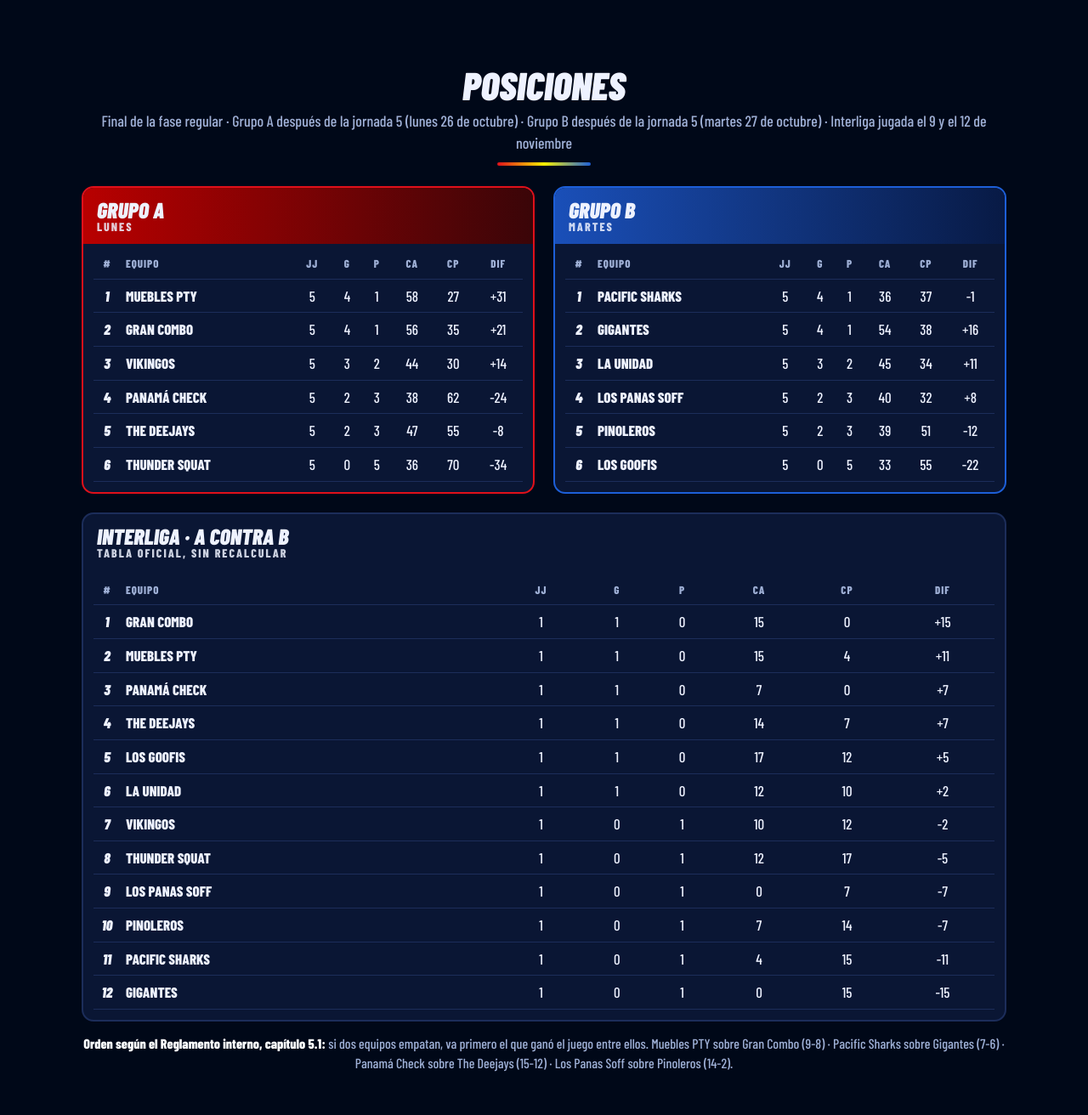
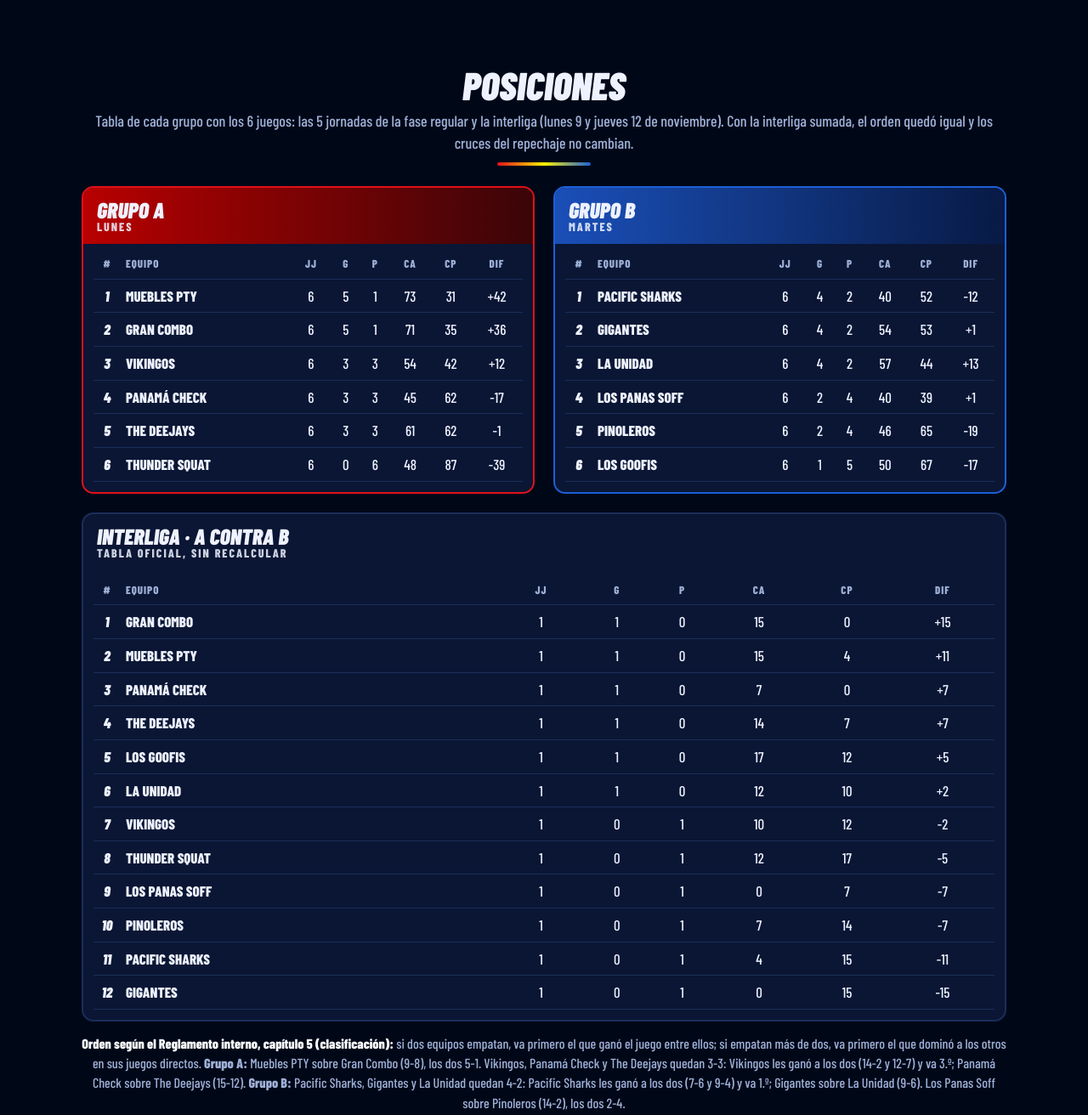
Before and after one commit to ligaalbrook/ligaalbrook.github.io, a plain HTML site: page index.html in a window 1280 px wide. Shown: the part 6350-7662 px from the top of the page at 85% size. Drawn offline with Linux system fonts and the light colour scheme.

Commit message:
Eclipse: tabla de grupos con la interliga sumada (6 juegos) y desempates del cap. 5
Co-Authored-By: Claude Opus 5.5 <noreply@anthropic.com>
Claude-Session: https://claude.ai/code/session_01Fjto3Ffy7rBMWeqNKewhoe

```diff
--- a/index.html
+++ b/index.html
@@ -310,9 +310,9 @@ footer p{color:var(--tenue);font-size:14px;letter-spacing:3px;text-transform:upp
     </div>
 
     <div class="sec" id="eclipse-posiciones">
-      <div class="sec-titulo"><h3 class="it">Posiciones</h3><p>Final de la fase regular · Grupo A después de la jornada 5 (lunes 26 de octubre) · Grupo B después de la jornada 5 (martes 27 de octubre) · Interliga jugada el 9 y el 12 de noviembre</p><div class="raya"></div></div>
+      <div class="sec-titulo"><h3 class="it">Posiciones</h3><p>Tabla de cada grupo con los 6 juegos: las 5 jornadas de la fase regular y la interliga (lunes 9 y jueves 12 de noviembre). Con la interliga sumada, el orden quedó igual y los cruces del repechaje no cambian.</p><div class="raya"></div></div>
       <div class="noches" id="ecl-tablas"></div>
-      <p class="aviso"><strong>Orden según el Reglamento interno, capítulo 5.1:</strong> si dos equipos empatan, va primero el que ganó el juego entre ellos. Muebles PTY sobre Gran Combo (9-8) · Pacific Sharks sobre Gigantes (7-6) · Panamá Check sobre The Deejays (15-12) · Los Panas Soff sobre Pinoleros (14-2).</p>
+      <p class="aviso"><strong>Orden según el Reglamento interno, capítulo 5 (clasificación):</strong> si dos equipos empatan, va primero el que ganó el juego entre ellos; si empatan más de dos, va primero el que dominó a los otros en sus juegos directos. <b>Grupo A:</b> Muebles PTY sobre Gran Combo (9-8), los dos 5-1. Vikingos, Panamá Check y The Deejays quedan 3-3: Vikingos les ganó a los dos (14-2 y 12-7) y va 3.º; Panamá Check sobre The Deejays (15-12). <b>Grupo B:</b> Pacific Sharks, Gigantes y La Unidad quedan 4-2: Pacific Sharks les ganó a los dos (7-6 y 9-4) y va 1.º; Gigantes sobre La Unidad (9-6). Los Panas Soff sobre Pinoleros (14-2), los dos 2-4.</p>
     </div>
 
     <div class="sec" id="eclipse-numeros">
@@ -484,9 +484,9 @@ function eclMostrar(i){
 [...J.map(j=>"J"+j.n),"Interliga","Playoff"].forEach((t,i)=>{const b=document.createElement("button");b.type="button";b.role="tab";b.textContent=t;b.onclick=()=>eclMostrar(i);eclTabs.appendChild(b)});
 (function(){const fin=[[8,22],[8,29],[9,6],[9,20],[9,27],[10,12]].map(([m,d])=>new Date(2026,m,d,23,59));let i=fin.findIndex(f=>HOY<=f);if(i<0)i=J.length+1;eclMostrar(i)})();
 /* posiciones Eclipse (se editan aquí después de cada jornada: g, p, ca, cp) */
-const ECL_TABLA={"Muebles PTY":{g:4,p:1,ca:58,cp:27},"Gran Combo":{g:4,p:1,ca:56,cp:35},"Vikingos":{g:3,p:2,ca:44,cp:30},"Panamá Check":{g:2,p:3,ca:38,cp:62},"The Deejays":{g:2,p:3,ca:47,cp:55},"Thunder Squat":{g:0,p:5,ca:36,cp:70},
- "Pacific Sharks":{g:4,p:1,ca:36,cp:37},"Gigantes":{g:4,p:1,ca:54,cp:38},"La Unidad":{g:3,p:2,ca:45,cp:34},"Los Panas Soff":{g:2,p:3,ca:40,cp:32},"Pinoleros":{g:2,p:3,ca:39,cp:51},"Los Goofis":{g:0,p:5,ca:33,cp:55}};
-/* orden oficial: Reglamento interno LDA, cap. 5.1 (empate entre dos: enfrentamiento directo) */
+const ECL_TABLA={"Muebles PTY":{g:5,p:1,ca:73,cp:31},"Gran Combo":{g:5,p:1,ca:71,cp:35},"Vikingos":{g:3,p:3,ca:54,cp:42},"Panamá Check":{g:3,p:3,ca:45,cp:62},"The Deejays":{g:3,p:3,ca:61,cp:62},"Thunder Squat":{g:0,p:6,ca:48,cp:87},
+ "Pacific Sharks":{g:4,p:2,ca:40,cp:52},"Gigantes":{g:4,p:2,ca:54,cp:53},"La Unidad":{g:4,p:2,ca:57,cp:44},"Los Panas Soff":{g:2,p:4,ca:40,cp:39},"Pinoleros":{g:2,p:4,ca:46,cp:65},"Los Goofis":{g:1,p:5,ca:50,cp:67}};
+/* orden oficial: Reglamento interno LDA, cap. 5.1 (empate entre dos: enfrentamiento directo). Incluye la interliga (Ulises, 13 nov) */
 const ECL_ORDEN={A:["Muebles PTY","Gran Combo","Vikingos","Panamá Check","The Deejays","Thunder Squat"],
  B:["Pacific Sharks","Gigantes","La Unidad","Los Panas Soff","Pinoleros","Los Goofis"]};
 $("#ecl-tablas").innerHTML=["A","B"].map(g=>`<div class="noche ${g.toLowerCase()}"><header>Grupo ${g}<small>${g==="A"?"LUNES":"MARTES"}</small></header><div style="padding:6px 12px 12px;overflow-x:auto">${tabla(ECL_ORDEN[g]||GRUPOS[g],ECL_TABLA)}</div></div>`).join("");
```
